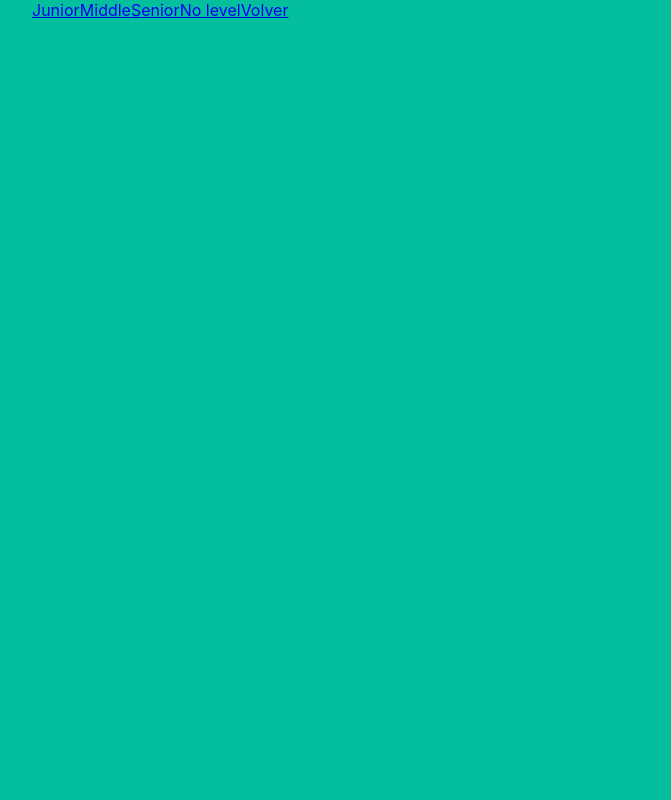
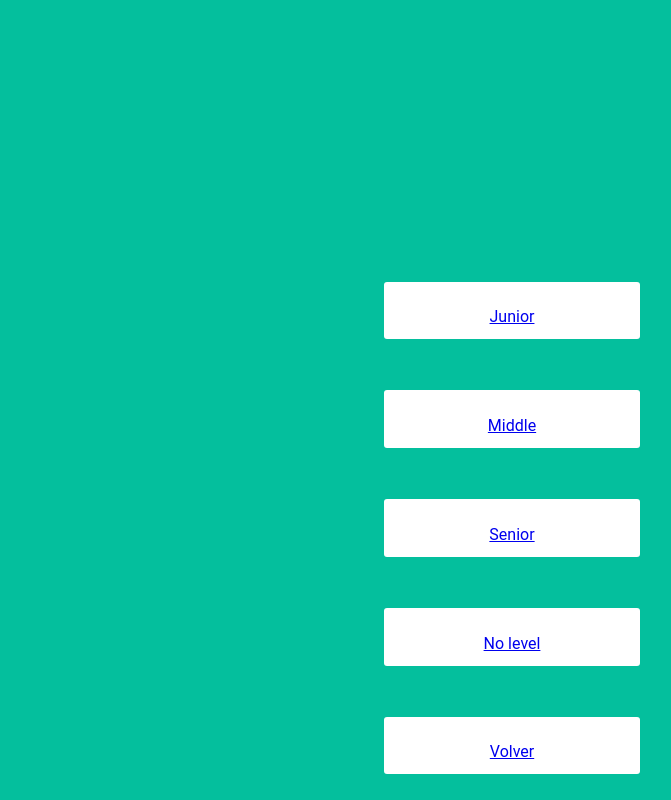
Before and after one commit to karina2004liz/AstraLab-RH, a React (Create React App) app: page /Candidates in a window 1280 px wide. Shown: the whole page, without its empty margins (128-799 px from the left). Built offline with nearby package versions, Linux system fonts and the light colour scheme.

Commit message:
cambios css

```diff
--- a/public/index.html
+++ b/public/index.html
@@ -24,7 +24,7 @@
       work correctly both with client-side routing and a non-root public URL.
       Learn how to configure a non-root public URL by running `npm run build`.
     -->
-    <title>React App</title>
+    <title>AstraLab-RH</title>
   </head>
   <body>
     <noscript>You need to enable JavaScript to run this app.</noscript>
--- /dev/null
+++ b/src/components/Candidates.css
@@ -0,0 +1,17 @@
+
+.Candidates {
+    margin-top: 20%;
+    display: grid;
+}
+.Candidates > div {
+    background-color: white;
+    margin: 2%;
+    width: 20%;
+    height: 2rem;
+    padding-top: 2%;
+    border-radius: 3px;
+    text-align: center;
+    display: inline-block;
+    justify-self: center;
+    font-family: 'Roboto', sans-serif;
+}
--- a/src/components/Candidates.js
+++ b/src/components/Candidates.js
@@ -1,19 +1,19 @@
 import React, { Component } from 'react';
 import firebase from './Firebase';
 import { Redirect, Link } from 'react-router-dom';
-
+import CandidatesCss from './Candidates.css'
 
 class Candidates extends Component {
 
     render() {
 
             return (
-                <section className="Vacancy">
-                    <Link to="./Junior">Junior</Link>
-                    <Link to="./Middle">Middle</Link>
-                    <Link to="./Senior">Senior</Link>
-                    <Link to="./NoLevel">No level</Link>
-                    <Link to="./">Volver</Link>
+                <section className="Candidates">
+                    <div><Link to="./Junior">Junior</Link></div>
+                    <div><Link to="./Middle">Middle</Link></div>
+                    <div><Link to="./Senior">Senior</Link></div>
+                    <div><Link to="./NoLevel">No level</Link></div>
+                    <div><Link to="./">Volver</Link></div>
                 </section>
             )
         }
```
